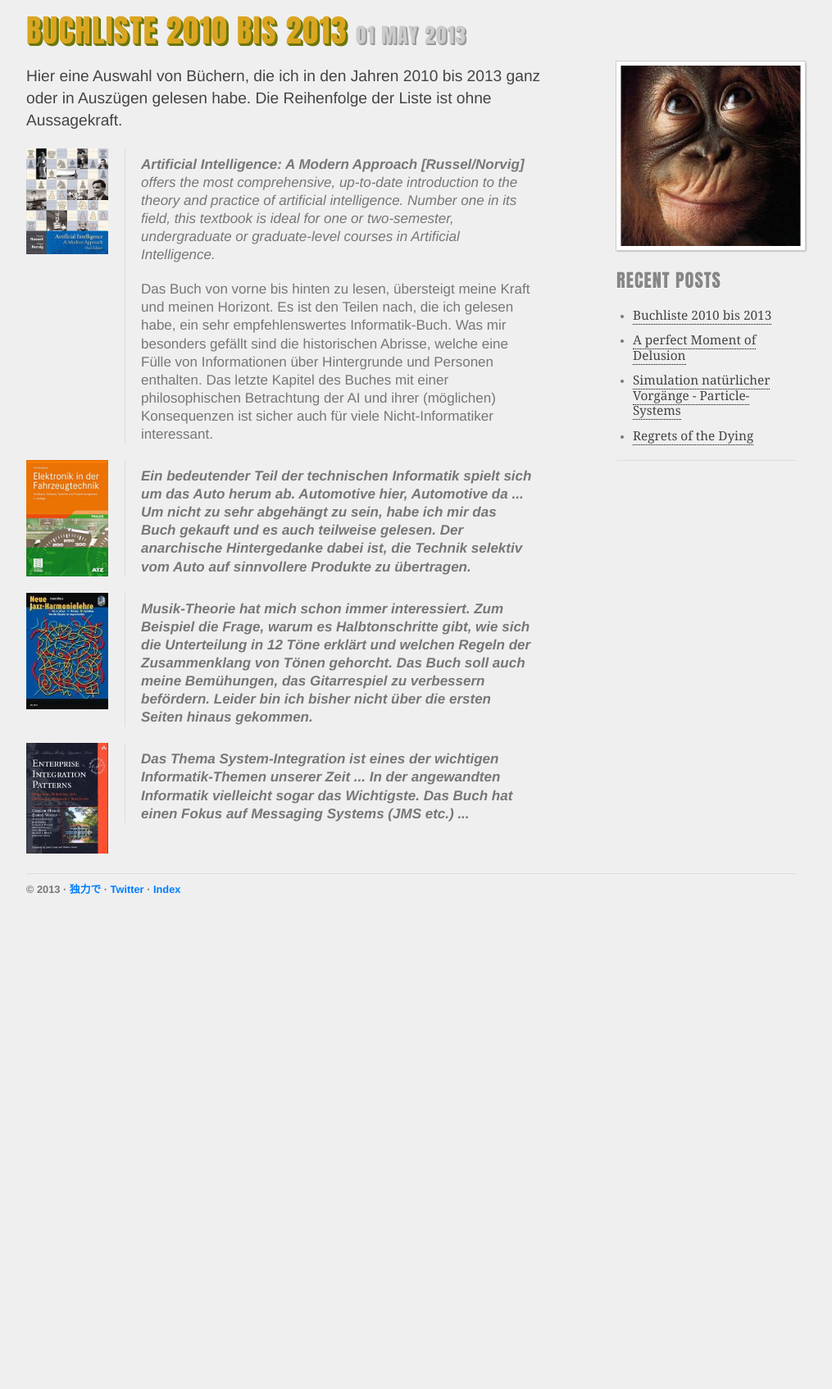
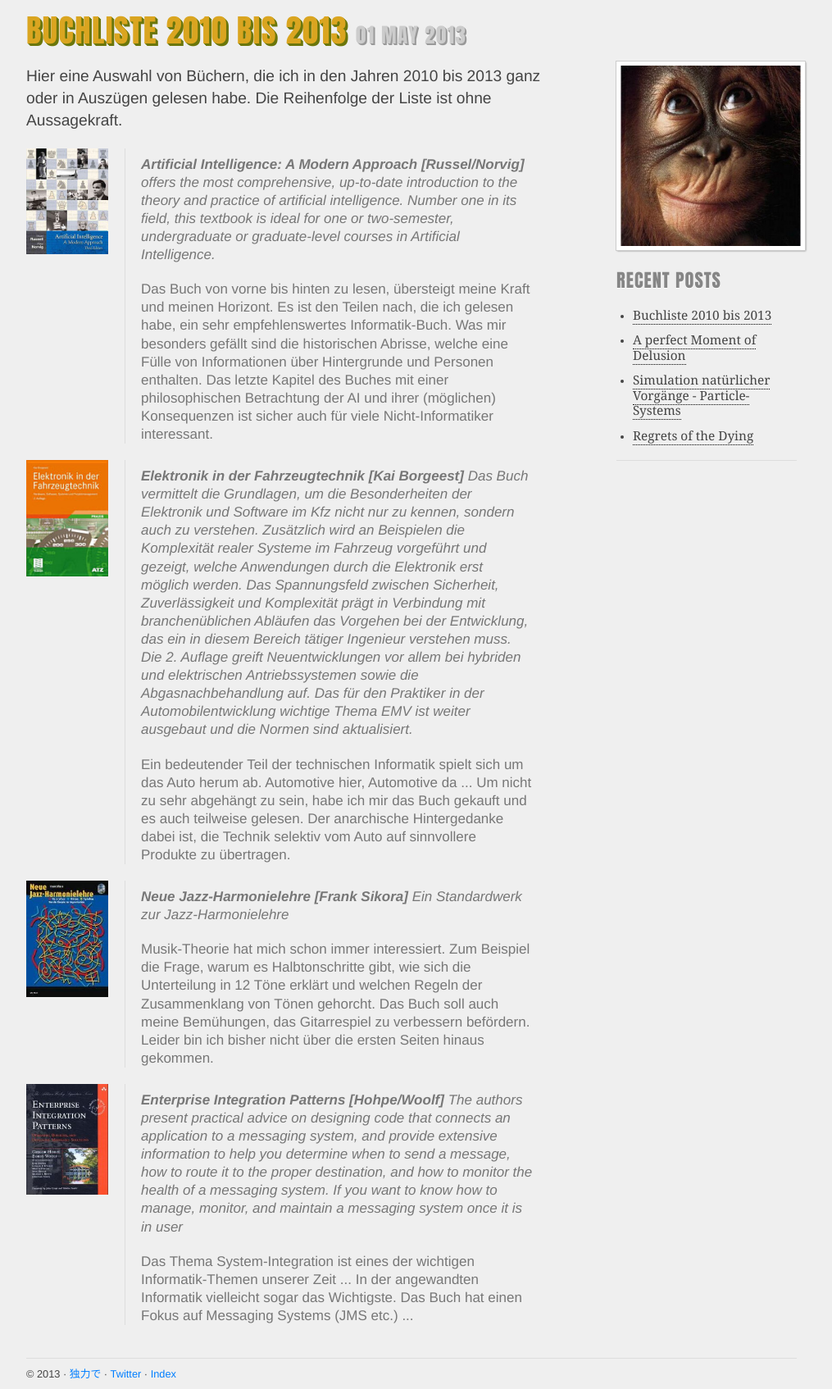
Before and after one commit to dokuryoku/dokuryoku.github.com, a Jekyll site: the page built from _posts/2013-05-01-Buchliste-I.html, in a window 1280 px wide. Shown: the whole page at 82% size, without its empty margins (128-1143 px from the left). Built offline with Jekyll 4.4.1, drawn with Linux system fonts in a browser that asks for light colours; before the commit the page ends 1103 px from its top, so only the background shows below that.

Commit message:
update posts

```diff
--- a/_posts/2013-05-01-Buchliste-I.html
+++ b/_posts/2013-05-01-Buchliste-I.html
@@ -21,7 +21,7 @@ Konsequenzen ist sicher auch für viele Nicht-Informatiker interessant.</p></blo
 </div>
 
 <div class="two columns alpha"><img class="scale-with-grid" src="/images/book-9783834893376.jpg"/></div>
-<div class="nine columns omega"><blockquote><p><strong style="color: #777;>Elektronik in der Fahrzeugtechnik [Kai Borgeest]</strong>
+<div class="nine columns omega"><blockquote><p><strong style="color: #777;">Elektronik in der Fahrzeugtechnik [Kai Borgeest]</strong>
 Das Buch vermittelt die Grundlagen, um die Besonderheiten der
 Elektronik und Software im Kfz nicht nur zu kennen, sondern auch zu verstehen. Zusätzlich wird
 an Beispielen die Komplexität realer Systeme im Fahrzeug vorgeführt und gezeigt, welche Anwendungen
@@ -38,7 +38,7 @@ gekauft und es auch teilweise gelesen. Der anarchische Hintergedanke dabei ist,
 Technik selektiv vom Auto auf sinnvollere Produkte zu übertragen.</p></blockquote></div>
 
 <div class="two columns alpha"><img class="scale-with-grid" src="/images/book-99783795751241.jpg"/></div>
-<div class="nine columns omega"><blockquote><p><strong style="color: #777;>Neue Jazz-Harmonielehre [Frank Sikora]</strong> Ein Standardwerk zur Jazz-Harmonielehre</p>
+<div class="nine columns omega"><blockquote><p><strong style="color: #777;">Neue Jazz-Harmonielehre [Frank Sikora]</strong> Ein Standardwerk zur Jazz-Harmonielehre</p>
 
 <p style="font-style: normal;color: #777;">Musik-Theorie hat mich schon immer interessiert. Zum Beispiel die Frage, warum es Halbtonschritte
 gibt, wie sich die Unterteilung in 12 Töne erklärt und welchen Regeln der Zusammenklang von Tönen
@@ -46,7 +46,7 @@ gehorcht. Das Buch soll auch meine Bemühungen, das Gitarrespiel zu verbessern b
 Leider bin ich bisher nicht über die ersten Seiten hinaus gekommen.</p></blockquote></div>
 
 <div class="two columns alpha"><img class="scale-with-grid" src="/images/book-9780321200686.jpg"/></div>
-<div class="nine columns omega"><blockquote><p><strong style="color: #777;>Enterprise Integration Patterns [Hohpe/Woolf]</strong> The authors present practical advice on designing code that connects
+<div class="nine columns omega"><blockquote><p><strong style="color: #777;">Enterprise Integration Patterns [Hohpe/Woolf]</strong> The authors present practical advice on designing code that connects
 an application to a messaging system, and provide extensive information to help you determine when to
 send a message, how to route it to the proper destination, and how to monitor the health of a messaging
 system. If you want to know how to manage, monitor, and maintain a messaging system once it is in user</p>
```
